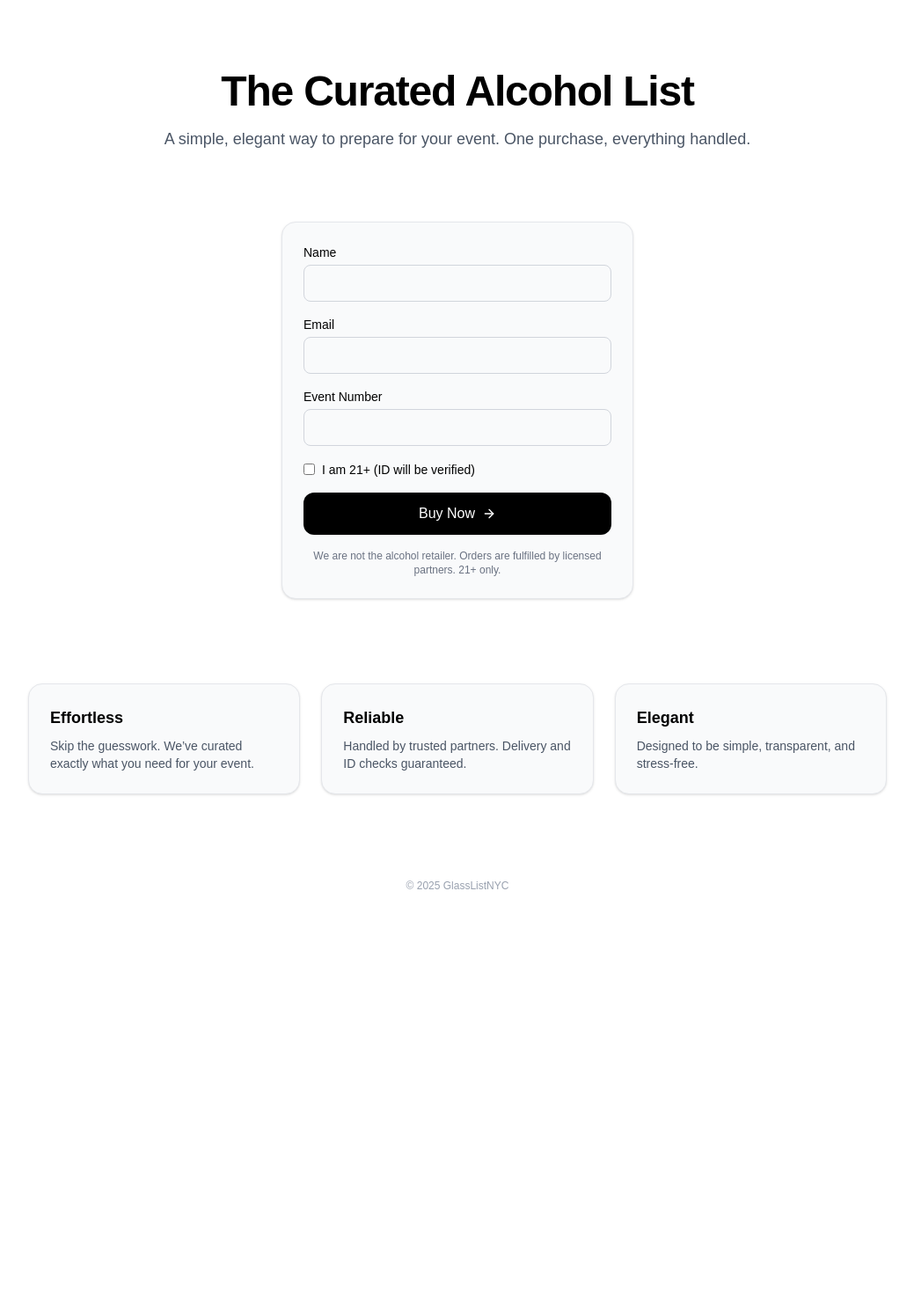
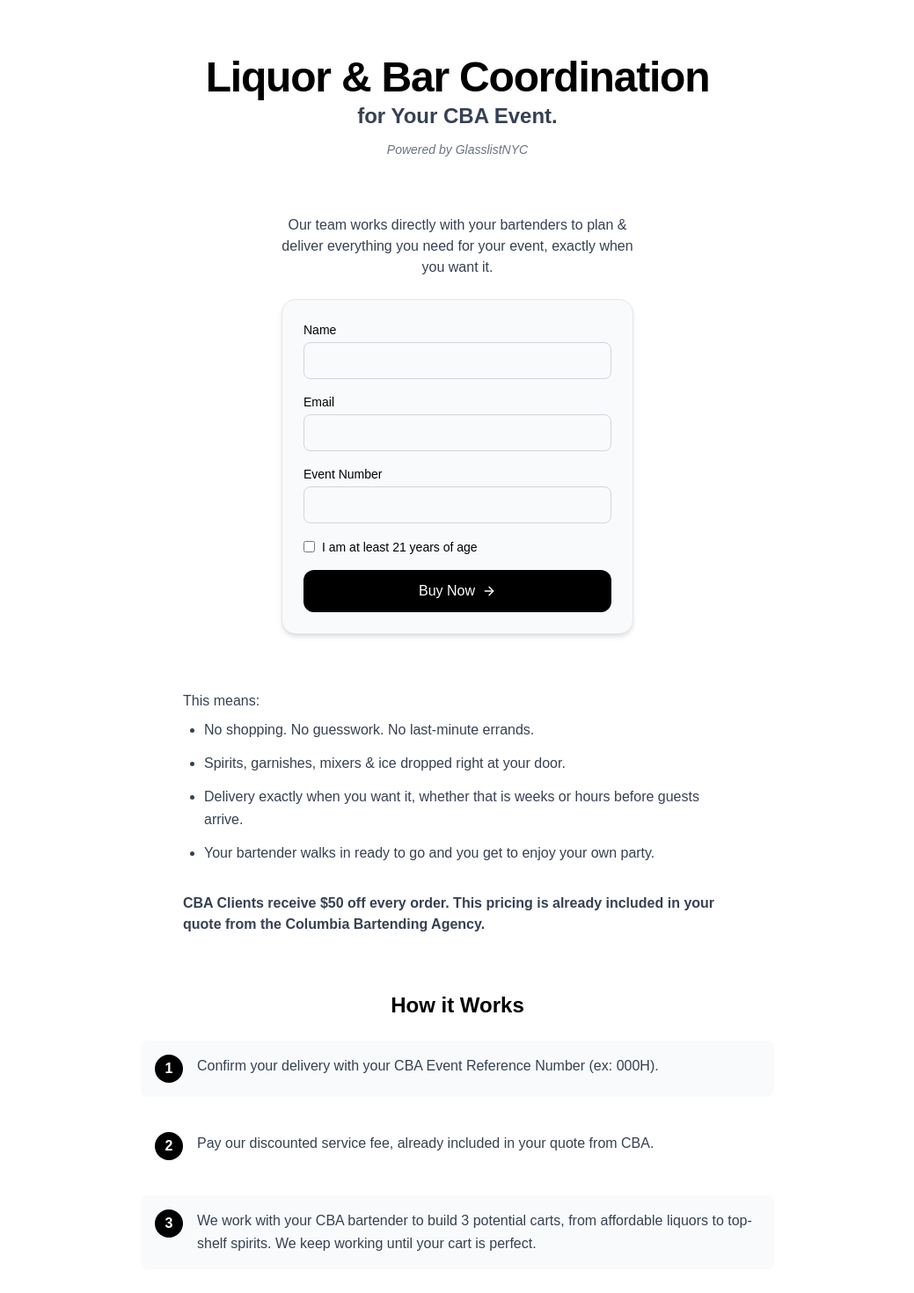
Before and after one commit to TobyKThurston/curated-list, a Next.js app: page / in a window 1280 px wide. Shown: the top 1470 px of the page at 88% size, without its empty margins (120-1159 px from the left). Before the commit the page ends 1039 px from the top, so only its background shows below. Built offline with nearby package versions, Linux system fonts and the light colour scheme.

Commit message:
Changes to landing page to finalize the issue, landing page complete ready for sales

```diff
--- a/src/app/page.tsx
+++ b/src/app/page.tsx
@@ -46,20 +46,49 @@
   return (
     <div className="min-h-screen bg-white text-black flex flex-col">
       {/* Hero Section */}
-      <header className="max-w-4xl mx-auto py-20 text-center">
-        <h1 className="text-4xl md:text-5xl font-bold mb-4 tracking-tight">
-          The Curated Alcohol List
-        </h1>
-        <p className="text-lg text-gray-600 max-w-2xl mx-auto">
-          A simple, elegant way to prepare for your event. One purchase, everything handled.
-        </p>
+      <header className="max-w-4xl mx-auto py-16 text-center px-6">
+        <motion.h1
+          initial={{ opacity: 0, y: 20 }}
+          animate={{ opacity: 1, y: 0 }}
+          transition={{ duration: 0.6 }}
+          className="text-4xl md:text-5xl font-bold tracking-tight"
+        >
+          Liquor & Bar Coordination
+        </motion.h1>
+        <motion.h2
+          initial={{ opacity: 0, y: 20 }}
+          animate={{ opacity: 1, y: 0 }}
+          transition={{ duration: 0.8 }}
+          className="text-xl md:text-2xl text-gray-700 mt-1 font-semibold"
+        >
+          for Your CBA Event.
+        </motion.h2>
+        <motion.p
+          initial={{ opacity: 0, y: 20 }}
+          animate={{ opacity: 1, y: 0 }}
+          transition={{ duration: 1 }}
+          className="text-sm italic text-gray-500 mt-3"
+        >
+          Powered by GlasslistNYC
+        </motion.p>
       </header>
 
+      {/* Intro Paragraph Above Form */}
+      <section className="max-w-md mx-auto px-6 text-gray-700 text-center mb-6">
+        <p>
+          Our team works directly with your bartenders to plan & deliver everything you need for your event, exactly when you want it.
+        </p>
+      </section>
+
       {/* Checkout Form */}
-      <main className="max-w-md mx-auto w-full px-6">
-        <form
+      <main className="max-w-md mx-auto w-full px-6 mb-8">
+        <motion.form
+          initial={{ opacity: 0, y: 30 }}
+          whileInView={{ opacity: 1, y: 0 }}
+          transition={{ duration: 0.6 }}
+          viewport={{ once: true }}
           onSubmit={onSubmit}
-          className="bg-gray-50 border border-gray-200 rounded-2xl shadow-sm p-6 space-y-4"
+          className="bg-gray-50 border border-gray-200 rounded-2xl shadow-md p-6 space-y-4"
         >
           <div>
             <label className="block text-sm font-medium mb-1">Name</label>
@@ -87,7 +116,7 @@
             />
           </div>
           <label className="inline-flex items-center gap-2 text-sm">
-            <input type="checkbox" name="age21" required /> I am 21+ (ID will be verified)
+            <input type="checkbox" name="age21" required /> I am at least 21 years of age
           </label>
           {err && <p className="text-sm text-red-600">{err}</p>}
           <button
@@ -96,34 +125,67 @@
           >
             {loading ? 'Redirecting…' : 'Buy Now'} <ArrowRight className="w-4 h-4" />
           </button>
-          <p className="text-xs text-gray-500 text-center">
-            We are not the alcohol retailer. Orders are fulfilled by licensed partners. 21+ only.
-          </p>
-        </form>
+        </motion.form>
       </main>
 
-      {/* Explanations with subtle animations */}
-      <section className="max-w-5xl mx-auto mt-24 px-6 grid md:grid-cols-3 gap-6">
+      {/* Details Section Below Form */}
+      <section className="max-w-2xl mx-auto mt-8 px-6 text-gray-700">
+        <p className="font-medium mb-2">This means:</p>
+        <ul className="list-disc pl-6 space-y-3 mb-8 leading-relaxed">
+          <li>No shopping. No guesswork. No last-minute errands.</li>
+          <li>Spirits, garnishes, mixers & ice dropped right at your door.</li>
+          <li>Delivery exactly when you want it, whether that is weeks or hours before guests arrive.</li>
+          <li>Your bartender walks in ready to go and you get to enjoy your own party.</li>
+        </ul>
+        <p className="font-semibold mt-6">
+          CBA Clients receive $50 off every order. This pricing is already included in your quote from the Columbia Bartending Agency.
+        </p>
+      </section>
+
+      {/* How it Works Section */}
+      <section className="max-w-3xl mx-auto mt-16 px-6">
+        <motion.h2
+          initial={{ opacity: 0, y: 20 }}
+          whileInView={{ opacity: 1, y: 0 }}
+          transition={{ duration: 0.6 }}
+          viewport={{ once: true }}
+          className="text-2xl font-bold mb-6 text-center"
+        >
+          How it Works
+        </motion.h2>
+        <div className="space-y-6">
           {[
-          { title: 'Effortless', desc: 'Skip the guesswork. We’ve curated exactly what you need for your event.' },
-          { title: 'Reliable', desc: 'Handled by trusted partners. Delivery and ID checks guaranteed.' },
-          { title: 'Elegant', desc: 'Designed to be simple, transparent, and stress-free.' },
-        ].map((box, i) => (
+            'Confirm your delivery with your CBA Event Reference Number (ex: 000H).',
+            'Pay our discounted service fee, already included in your quote from CBA.',
+            'We work with your CBA bartender to build 3 potential carts, from affordable liquors to top-shelf spirits. We keep working until your cart is perfect.',
+            'Schedule your delivery.',
+            'Enjoy your exceptional event.',
+          ].map((step, i) => (
             <motion.div
-            key={box.title}
-            initial={{ opacity: 0, y: 20 }}
+              key={i}
+              initial={{ opacity: 0, y: 30 }}
               whileInView={{ opacity: 1, y: 0 }}
               transition={{ duration: 0.6, delay: i * 0.2 }}
               viewport={{ once: true }}
-            className="bg-gray-50 border border-gray-200 rounded-2xl shadow-sm p-6"
+              className={`flex gap-4 items-start p-4 rounded-lg ${i % 2 === 0 ? 'bg-gray-50' : 'bg-white'}`}
             >
-            <h3 className="text-lg font-semibold mb-2">{box.title}</h3>
-            <p className="text-gray-600 text-sm">{box.desc}</p>
+              <div className="flex-shrink-0 w-8 h-8 flex items-center justify-center rounded-full bg-black text-white font-semibold">
+                {i + 1}
+              </div>
+              <p className="text-gray-700 leading-relaxed">{step}</p>
             </motion.div>
           ))}
+        </div>
       </section>
 
-      <footer className="mt-24 mb-6 text-center text-xs text-gray-400">
+      {/* Disclaimer Section */}
+      <section className="max-w-3xl mx-auto mt-12 px-6 text-gray-500 text-sm text-center border-t pt-6">
+        <p>
+          <span className="font-semibold">Disclaimer:</span> The Glasslist NYC does not sell or distribute alcoholic beverages. All alcohol orders are processed and fulfilled exclusively by duly licensed third-party retailers or distributors.
+        </p>
+      </section>
+
+      <footer className="mt-16 mb-6 text-center text-xs text-gray-400">
         © {new Date().getFullYear()} GlassListNYC
       </footer>
     </div>
```
Lines whose indentation alone changed are shown as unchanged.
